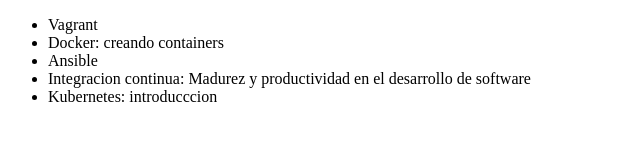
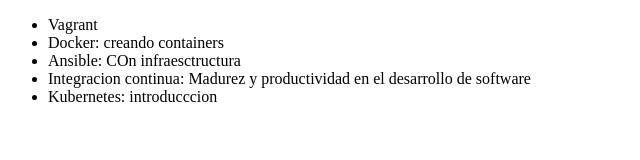
Before and after one commit to dianachavezr/practicaGitAlura, a plain HTML site: page index.html in a window 1280 px wide. Shown: the whole page, without its empty margins (0-640 px from the left). Drawn offline with Linux system fonts and the light colour scheme.

Commit message:
modificando nombres cursos

```diff
--- a/index.html
+++ b/index.html
@@ -8,7 +8,7 @@
      <ul>
          <li> Vagrant </li>
          <li> Docker: creando containers </li>
-         <li> Ansible </li>
+         <li> Ansible: COn infraesctructura </li>
          <li> Integracion continua: Madurez y productividad en el desarrollo de software </li>
          <li> Kubernetes: introducccion</li>
      </ul>
```
